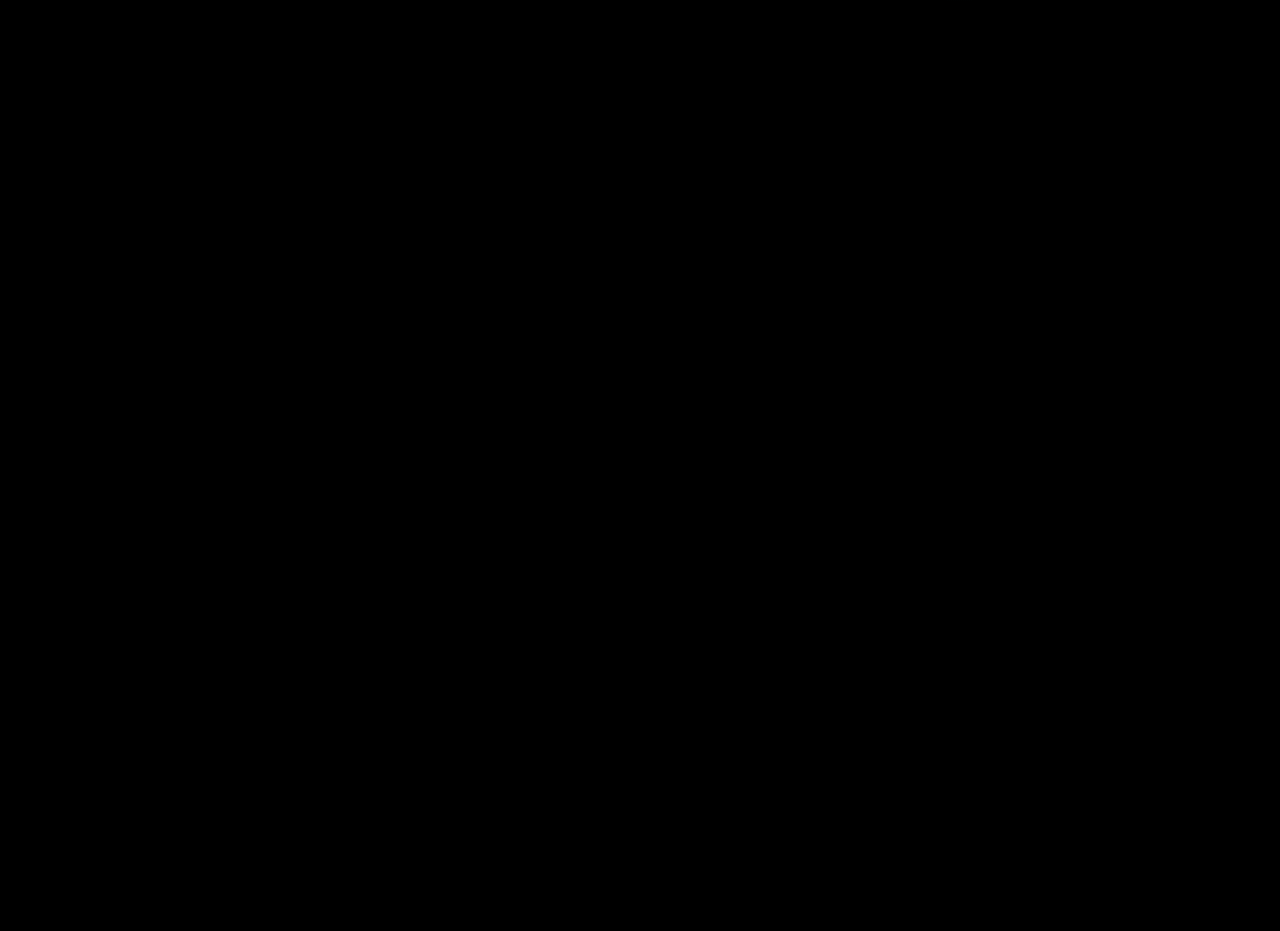
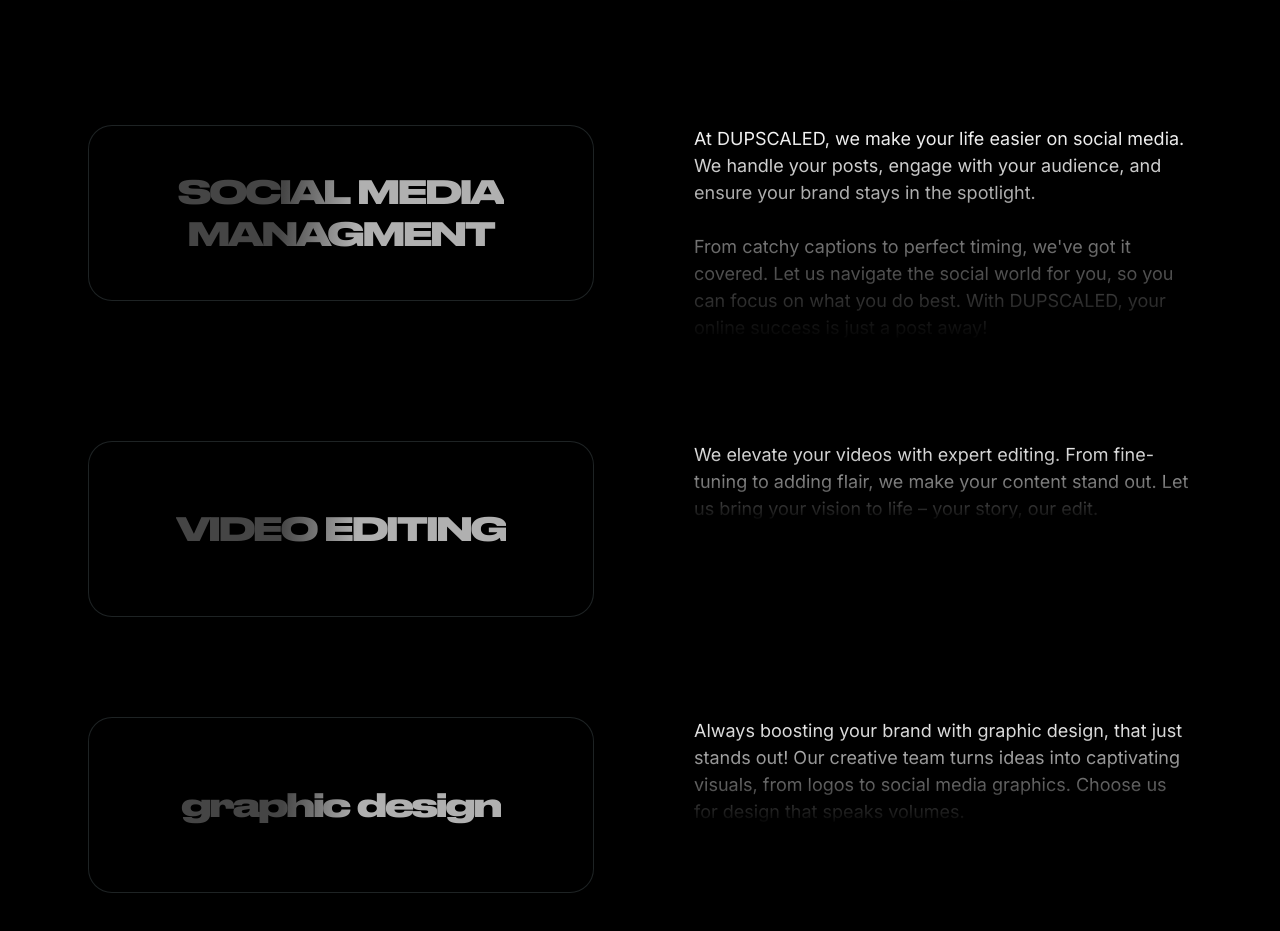
Before and after one commit to Svobyyy/daliksy, a Next.js app: page / in a window 1280 px wide. Shown: the part 1600-2531 px from the top of the page. Before the commit the page ends 1605 px from the top, so only its background shows below. Built offline with nearby package versions, Linux system fonts and the light colour scheme.

Commit message:
categories

```diff
--- /dev/null
+++ b/app/components/Categories/Categories.jsx
@@ -0,0 +1,49 @@
+import styles from "./Categories.module.css";
+
+const Categories = () => {
+  return (
+    <section className={styles.categories}>
+      <div className={styles.category}>
+        <div className={styles.card}>
+          <h2>
+            SOCIAL MEDIA <br />
+            MANAGMENT
+          </h2>
+        </div>
+        <p>
+          At DUPSCALED, we make your life easier on social media. We handle your
+          posts, engage with your audience, and ensure your brand stays in the
+          spotlight.<br></br>
+          <br></br> From catchy captions to perfect timing, we've got it
+          covered. Let us navigate the social world for you, so you can focus on
+          what you do best. With DUPSCALED, your online success is just a post
+          away!
+        </p>
+      </div>
+
+      <div className={styles.category}>
+        <div className={styles.card}>
+          <h2>VIDEO EDITING</h2>
+        </div>
+        <p>
+          We elevate your videos with expert editing. From fine-tuning to adding
+          flair, we make your content stand out. Let us bring your vision to
+          life – your story, our edit.
+        </p>
+      </div>
+
+      <div className={styles.category}>
+        <div className={styles.card}>
+          <h2>graphic design</h2>
+        </div>
+        <p>
+          Always boosting your brand with graphic design, that just stands out!
+          Our creative team turns ideas into captivating visuals, from logos to
+          social media graphics. Choose us for design that speaks volumes.
+        </p>
+      </div>
+    </section>
+  );
+};
+
+export default Categories;
--- /dev/null
+++ b/app/components/Categories/Categories.module.css
@@ -0,0 +1,68 @@
+.categories {
+  display: flex;
+  flex-direction: column;
+  gap: 100px;
+  padding: 120px 0px;
+}
+
+.category {
+  display: flex;
+  justify-content: center;
+  gap: 100px;
+}
+
+.card {
+  display: flex;
+  position: relative;
+  justify-content: center;
+  align-items: center;
+  width: 506px;
+  height: 176px;
+  border-radius: 24px;
+  background-color: black;
+  border: 1px solid #caecf126;
+}
+
+.category:hover .card {
+  border: 0px;
+}
+
+.card::after {
+  opacity: 0;
+  transition: all 0.25s ease-in-out;
+  border-radius: inherit;
+  background: linear-gradient(
+    0deg,
+    #02fcef -96.13%,
+    rgba(2, 252, 239, 0) 130.4%
+  );
+  content: "";
+  position: absolute;
+  top: -2px;
+  left: -2px;
+  right: -2px;
+  bottom: -2px;
+  z-index: -2;
+}
+
+.category:hover .card::after {
+  opacity: 1;
+}
+
+.category:hover p {
+  color: #00fffc;
+  -webkit-text-fill-color: #00fffc;
+}
+
+.category p {
+  transition: all 0.2s ease-in-out;
+  height: fit-content;
+  font-size: 18px;
+  line-height: 27px;
+  background: linear-gradient(180deg, rgb(255, 255, 255), #000000 100%);
+  -webkit-background-clip: text;
+  background-clip: text;
+  -webkit-text-fill-color: transparent;
+  max-width: 498px;
+  width: 100%;
+}
--- a/app/globals.css
+++ b/app/globals.css
@@ -15,6 +15,23 @@
   font-size: 72px;
   letter-spacing: -1.8px;
   font-family: var(--font-druk);
+  background: linear-gradient(
+    95.84deg,
+    rgba(255, 255, 255, 0.27) 32.01%,
+    rgba(255, 255, 255, 0.69) 55%
+  );
+  -webkit-background-clip: text;
+  background-clip: text;
+  -webkit-text-fill-color: transparent;
+}
+
+h2 {
+  display: inline-flex;
+  font-family: var(--font-druk);
+  font-size: 32px;
+  line-height: 42px;
+  letter-spacing: -1.8px;
+  text-align: center;
   background: linear-gradient(
     95.84deg,
     rgba(255, 255, 255, 0.27) 32.01%,
--- a/app/page.jsx
+++ b/app/page.jsx
@@ -1,3 +1,4 @@
+import Categories from "./components/Categories/Categories";
 import Landing from "./components/Landing/Landing";
 import Reference from "./components/Reference/Reference";
 
@@ -6,6 +7,7 @@
     <main>
       <Landing />
       <Reference/>
+      <Categories/>
     </main>
   );
 }
```
